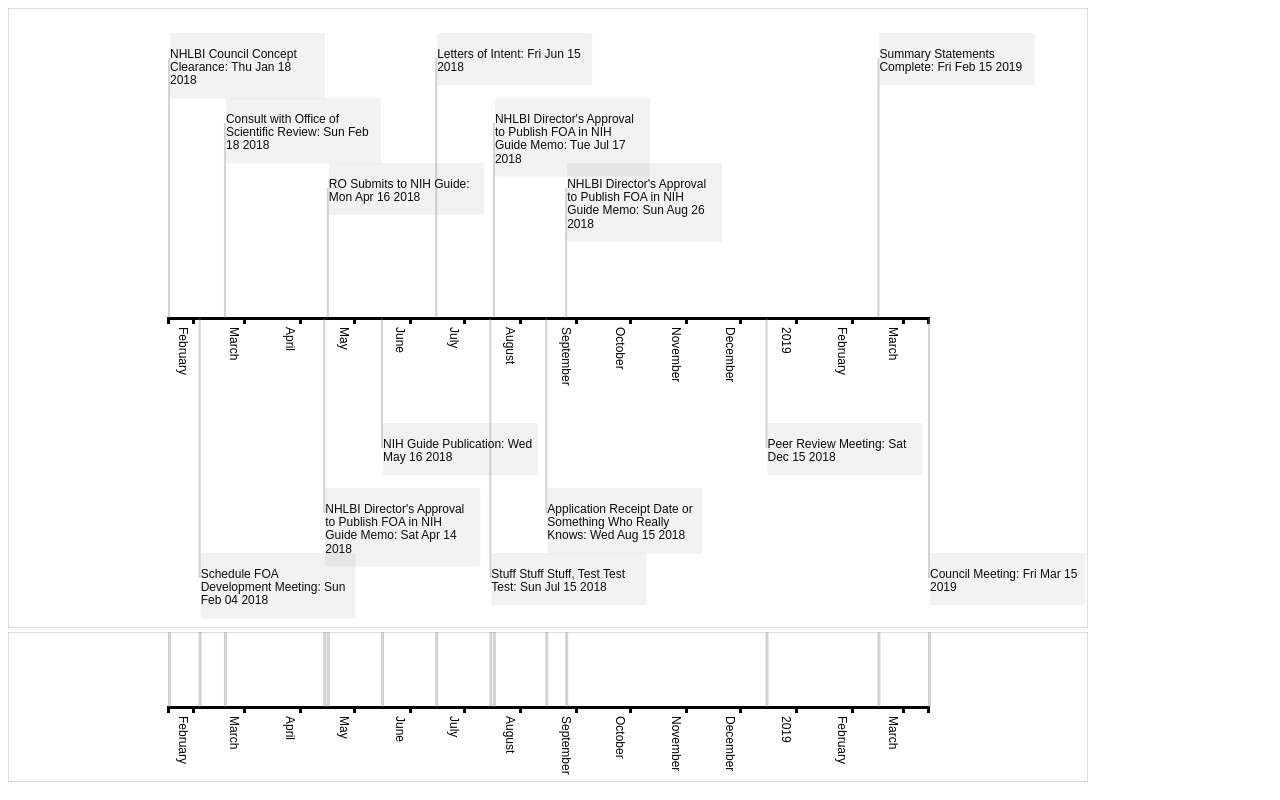
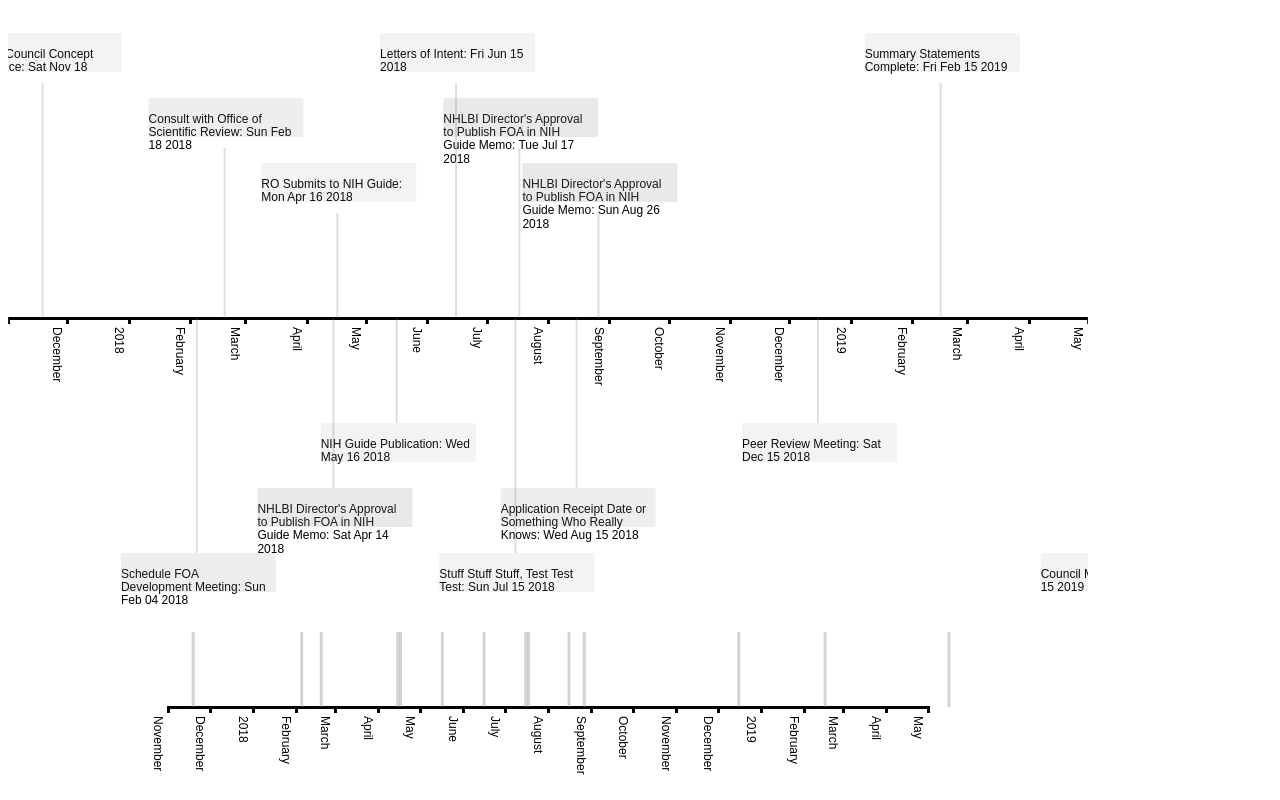
Before and after one commit to atalayke/ITGTimeLine, a plain HTML site: page d3TestApp1/index.html in a window 1280 px wide. Drawn offline with Linux system fonts and the light colour scheme.

Commit message:
altered bar location, changed axes

```diff
--- a/d3TestApp1/index.html
+++ b/d3TestApp1/index.html
@@ -7,13 +7,6 @@
 </head>
 <body>
     <style>
-        div.bar {
-            display: inline-block;
-            width: 3px;
-            /*/height: 75px; /* We'll override height later */
-            background-color: teal
-        }
-
         .axis path,
         .axis line {
             fill: none;
@@ -39,7 +32,6 @@
 
     </style>
     <script type="text/javascript">
-
         /*
            Variables used to control spacing of descriptions / bars
         */
@@ -54,12 +46,20 @@
             w = realW - margin.right - margin.left,
             h = realH - margin.top - margin.bottom;
 
-            //w = realW - margin.right - margin.left,
-            //h = realH - margin.top - margin.bottom;
+        /*
+            Border Parameters (maybe going to get rid of?)
+        */
+        var border = 0.25;
+        var borderColor = 'white';
 
-        var border = 0.25;
-        var borderColor = 'black';
+        /*
+            Width of textblocks
+        */
+        var textWidth = 150;
 
+        /*
+            Temporary Data
+        */
         var dataset = [[new Date(2017, 12, 18),"NHLBI Council Concept Clearance"],
                         [new Date(2018, 1, 4), "Schedule FOA Development Meeting"],
                         [new Date(2018, 1, 18), "Consult with Office of Scientific Review"],
@@ -78,9 +78,17 @@
         /*
             Generate axis
         */
+        var minDate = new Date(dataset[0][0].setMonth(dataset[0][0].getMonth() - 2));
+        var maxDate = new Date(dataset[dataset.length - 1][0].setMonth(dataset[dataset.length - 1][0].getMonth() + 2));
+        minDate.setDate(1);
+        maxDate.setDate(1);
+        console.log(minDate);
+        console.log(maxDate);
         var mainScale = d3.scaleTime()
-                  .domain([new Date(2017, 12, 18), new Date(2019, 2, 15)])
-                  .range([margin.left, w + margin.right]);
+                            .domain([minDate, maxDate])
+                          //.domain(minDate, maxDate)
+                  //.range([margin.left, w + margin.right]);
+                          .range([0, realW]);
 
         var svg = d3.select("body")
             .append("svg")
@@ -91,6 +99,7 @@
 
         var mainAxis = d3.axisBottom(mainScale)
                         .ticks(dataset.length);
+                        //ticks(d3.time.months);
 
         svg.append("g")
             .attr("class", "axis")
@@ -119,50 +128,6 @@
                             .style("fill", "none")
                             .style("stroke-width", border);
 
-        function generateContent() {
-
-            setMainAxis();
-
-            /*
-         * Generate SVG Rectanges Leading from X-Axis to
-         * Center of Task Labels
-        */
-
-            var bars = svg.append("g")
-                        .attr("id", "bars")
-                        .selectAll("rect")
-                        .data(dataset)
-                        .enter()
-                        .append("rect");
-
-            bars.attr("x", function (d) { return mainScale(d[0]); })
-                .attr("width", 2)
-                .attr("y", function (d, i) {
-                    if (i % 2 == 0) {
-                        if (yBar == stepDiff) {
-                            yBar = origLen;
-                        }
-                        return (realH / 2) - yBar;
-                    } else {
-                        yBar = yBar - stepDiff;
-                        return (realH / 2);
-                    }
-                })
-                .attr("height", function (d, i) {
-                    if (i % 2 == 0) {
-                        if (barHgt == stepDiff) {
-                            barHgt = origLen;
-                        }
-                        return barHgt;
-                    } else {
-                        temp = barHgt;
-                        barHgt = barHgt - stepDiff;
-                        return temp;
-                    }
-                })
-                .style("fill", "gray")
-                .style("opacity", 0.35);
-
         /*
         * Display Text / Date
         */
@@ -174,8 +139,12 @@
             .enter()
             .append("text")
             .text(function (d, i) { return d[1] + ": " + d[0].toDateString(); })
-                .attr("x", function (d) { return mainScale(d[0]) + 2; })
-                .attr("y", function (d, i) {
+            .attr("x", function (d) { return mainScale(d[0]) - (textWidth / 2); })
+            .attr("y", function (d, i) { return textGetY(d, i); })
+            .attr("dy", 0)
+            .call(wrap, textWidth);
+
+        function textGetY(d, i) {
             if (i % 2 == 0) {
                 if (yText == stepDiff) {
                     yText = origLen;
@@ -187,52 +156,90 @@
                 return (realH / 2) + temp;
             }
         }
-                    )
-                .attr("dy", 0)
-                .call(wrap, 150);
 
         /*
             Generate Rects to surround text
         */
-            var textCoords = [];
-            var doc = document.getElementsByTagName("text");
+
+        //Need to access coordinates of tspan elements surrounding
+        //text boxes
+        var textCoordsBox = [];
+        genTextCoordsBox();
+        function genTextCoordsBox() {
+            textCoordsBox = [];
+            var doc = document.getElementsByTagName("tspan");
             console.log(doc);
             for (i = 1; i < doc.length; i++) {
-                if (doc[i].id == "descText") {
-                    textCoords.push(doc[i]);
+                if (doc[i].id == "textSpan") {
+                    textCoordsBox.push(doc[i]);
                 }
             }
-            console.log(textCoords);
+        }
 
+        //Generate rects with same dimensions as tspan elements surrounding
+        //text boxes
         var descBox = svg.append("g")
             .attr("id", "descBox")
-                .selectAll("rects")
-                .data(textCoords)
+            .selectAll("rect")
+            .data(textCoordsBox)
             .enter()
             .append("rect")
+            .attr("id", "descRect")
             .attr("x", function (d) { return d.getAttribute("x"); })
             .attr("y", function (d) { return d.getAttribute("y") - 25; })
             .attr("width", 155)
             .attr("height", function (d) { return d.getBBox().height + 25; })
             .style("fill", "gray")
-                .style("fill-opacity", 0.1)
-                .attr("id", "descRect")
+            .style("fill-opacity", 0.05)
             .attr("rx", 1.5)
             .attr("ry", 1.5);
 
         /*
-    Handle Mouse-hover / mouse-out events
+        * Generate SVG Rectanges Leading from X-Axis to
+        * Center of Task Labels
         */
-            d3.selectAll("#descRect")
-                .on("mouseover", hover)
-                .on("mouseout", mouseOut);
+        var bars = svg.append("g")
+                    .attr("id", "bars")
+                    .selectAll("rect")
+                    .data(dataset)
+                    .enter()
+                    .append("rect")
+                    .attr("x", function (d) { return mainScale(d[0]); })
+                    .attr("width", 2)
+                    .attr("y", function (d, i) { return barsGetY(d, i); })
+                    .attr("height", function (d, i) { return barsGetHeight(d, i); })
+                    .style("fill", "gray")
+                    .style("opacity", 0.25);
+
+        function barsGetY(d, i) {
+            if (i % 2 == 0) {
+                if (yBar == stepDiff) {
+                    yBar = origLen;
                 }
-        function clearContent() {
-            d3.select("#main").selectAll("rect").remove();
-            d3.select("#main").selectAll("#descText").remove();
+                return (realH / 2) - yBar + 25;
+            } else {
+                yBar = yBar - stepDiff;
+                return (realH / 2);
             }
-        generateContent();
+        }
 
+        function barsGetHeight(d, i) {
+            if (i % 2 == 0) {
+                if (barHgt == stepDiff) {
+                    barHgt = origLen;
+                }
+                return barHgt - 25;
+            } else {
+                temp = barHgt;
+                barHgt = barHgt - stepDiff;
+                return temp - 25;
+            }
+        }
+
+        /*
+        *   Function to wrap text into blocks, borrowed from the almighty
+        *   Mike Bostock
+        */
         function wrap(text, width) {
             text.each(function () {
                 var text = d3.select(this),
@@ -244,7 +251,7 @@
                     y = text.attr("y"),
                     x = text.attr("x"),
                     dy = parseFloat(text.attr("dy")),
-                    tspan = text.text(null).append("tspan").attr("x", x).attr("y", y).attr("dy", dy + "em");
+                    tspan = text.text(null).append("tspan").attr("x", x).attr("y", y).attr("dy", dy + "em").attr("id", "textSpan");
                 while (word = words.pop()) {
                     line.push(word);
                     tspan.text(line.join(" "));
@@ -252,12 +259,19 @@
                         line.pop();
                         tspan.text(line.join(" "));
                         line = [word];
-                        tspan = text.append("tspan").attr("x", x).attr("y", y).attr("dy", ++lineNumber * lineHeight + dy + "em").text(word);
+                        tspan = text.append("tspan").attr("x", x).attr("y", y).attr("dy", ++lineNumber * lineHeight + dy + "em").text(word).attr("id", "textSpan");
                     }
                 }
                 text.attr("id", "descText");
             });
         }
+
+        /*
+            Handle Mouse-hover / mouse-out events
+        */
+        d3.selectAll("#descRect")
+            .on("mouseover", hover)
+            .on("mouseout", mouseOut);
 
         function hover(hoverD) {
             d3.selectAll("#descRect")
@@ -267,33 +281,43 @@
 
         function mouseOut() {
             d3.selectAll("#descRect")
-                .style("fill-opacity", 0.1);
+                .style("fill-opacity", 0.05);
+        }
+
+        /*
+            Method to clear all content from SVG -- currently not in use
+            anywhere, maybe useful eventually?
+        */
+        function clearContent() {
+            d3.select("#main").selectAll("rect").remove();
+            d3.select("#main").selectAll("#descText").remove();
         }
 
         /*
             Handle Brush and Zoom
         */
-
+        //Brush SVG dimensions
         var brushMargin = { top: 50, right: 160, bottom: 50, left: 160 },
             brushRealW = 1080,
             brushRealH = 150,
             brushW = 1080 - brushMargin.right - brushMargin.left,
             brushH = 150 - brushMargin.top - brushMargin.bottom;
-
+        //Brush SVG
         var brushSvg = d3.select('body')
                  .append("svg")
                  .style("border", border)
                  .attr("width", brushRealW)
                  .attr("height", brushRealH)
                  .attr("id", "brushSVG");
-
+        //Set scale for brush
         var brushScale = d3.scaleTime()
-                .domain([new Date(2017, 12, 18), new Date(2019, 2, 15)])
+                //.domain([new Date(2017, 12, 18), new Date(2019, 2, 15)])
+                .domain([minDate, maxDate])
                 .range([brushMargin.left, brushW + brushMargin.right]);
-
+        //Generate brush axis
         var brushAxis = d3.axisBottom(brushScale)
                     .ticks(dataset.length);
-
+        //Generate brush element
         var brush = d3.brushX()
                     .extent([[0, 0], [brushRealW, brushRealH]])
                     .on("brush", brushed);
@@ -317,7 +341,8 @@
                             .style("stroke", borderColor)
                             .style("fill", "none")
                             .style("stroke-width", border);
-
+        //Generate small rects indicating location of events in timeline
+        //in main SVG
         var miniRects = brushSvg.append("g")
                     .attr("id", "miniRects")
                     .selectAll("rect")
@@ -336,17 +361,19 @@
             .attr("class", "brush")
             .call(brush)
             .call(brush.move, mainAxis.range);
-
+        //Brushed event handler
         function brushed() {
             if (d3.event.sourceEvent) {
                 var selection = d3.event.selection;
                 mainScale.domain(selection.map(brushScale.invert, brushScale));
                 svg.select("#mainAxis").call(mainAxis);
-                clearContent();
-                generateContent();
+                setMainAxis();
+                svg.selectAll("#textSpan")
+                    .attr("x", function (d) { return mainScale(d[0]) - (textWidth / 2); })
+                bars.attr("x", function (d) { return mainScale(d[0]); });
+                descBox.attr("x", function (d) { return d.getAttribute("x"); });
             }
         }
-
    </script>
 </body>
 </html>
```
Lines whose indentation alone changed are shown as unchanged.
